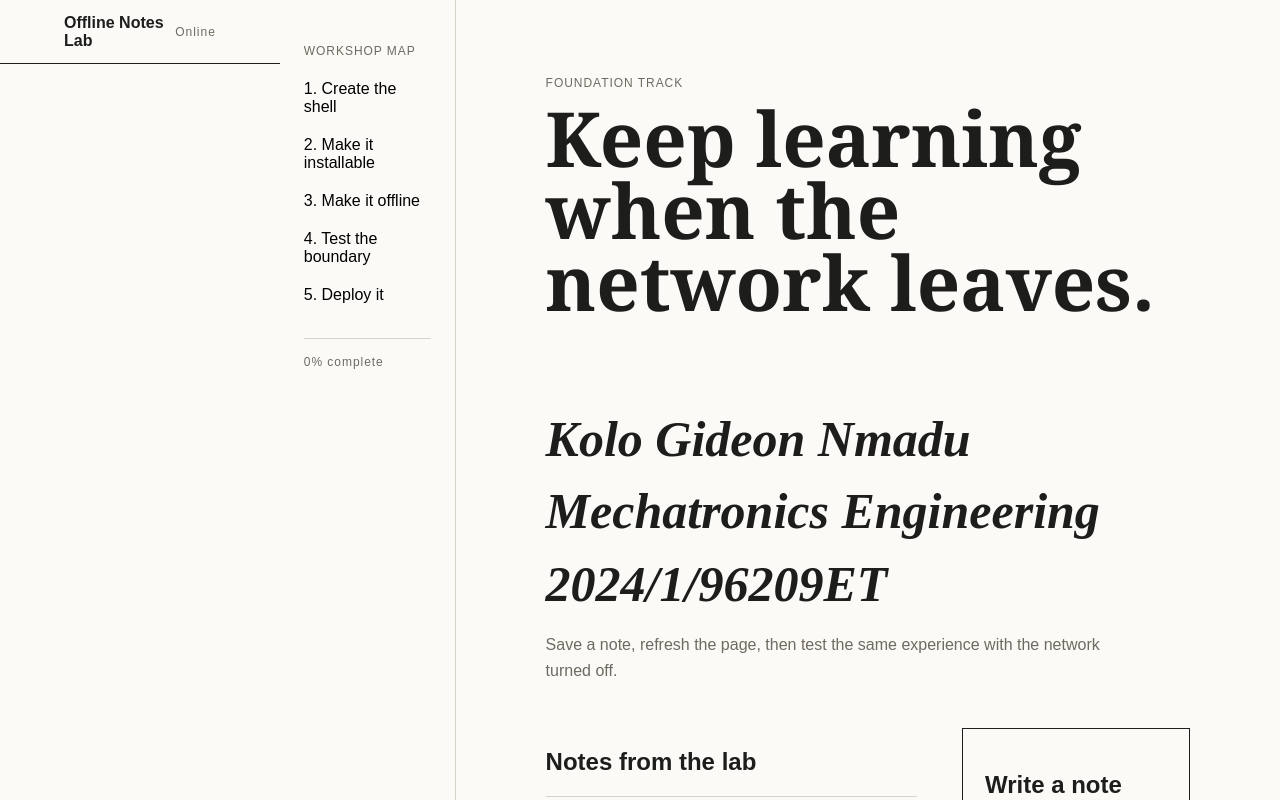
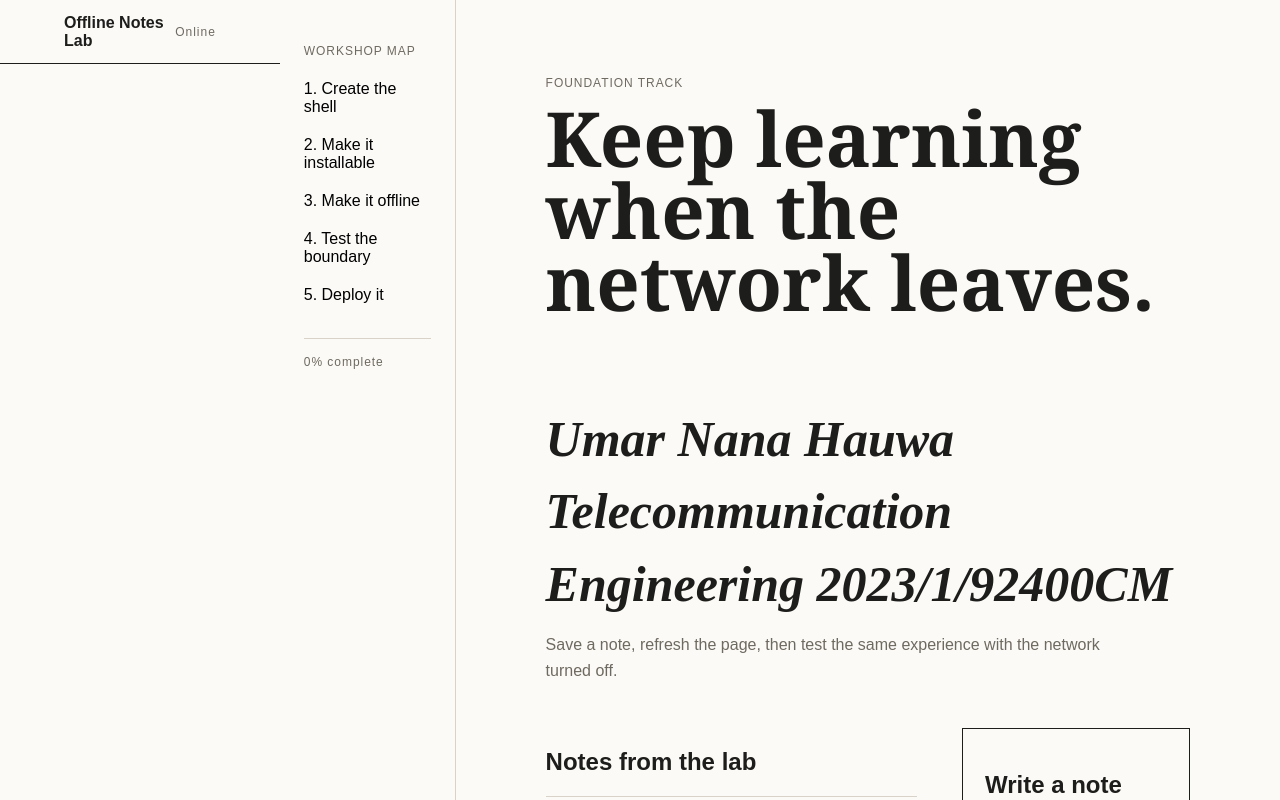
Before and after one commit to Philemon100/PWA_Project, a React (Vite) app: page / in a window 1280 px wide. Shown: the top 800 px of the page. Built offline with nearby package versions, Linux system fonts and the light colour scheme.

Commit message:
Initial Commit

```diff
--- a/src/pages/Home.tsx
+++ b/src/pages/Home.tsx
@@ -101,9 +101,9 @@ export default function Home() {
           <br />
           <span className="nameSection">
             {" "}
-            Kolo Gideon Nmadu
+           Umar Nana Hauwa
             <br />
-            Mechatronics Engineering 2024/1/96209ET
+            Telecommunication Engineering 2023/1/92400CM
           </span>
         </h1>
         <p className="lede">
--- a/vite.config.ts
+++ b/vite.config.ts
@@ -3,5 +3,5 @@ import { defineConfig } from "vite";
 
 export default defineConfig({
   plugins: [react()],
-  base: "/PWA_Final_Project/",
+  base: "/PWA_Web_Project/",
 });
```
